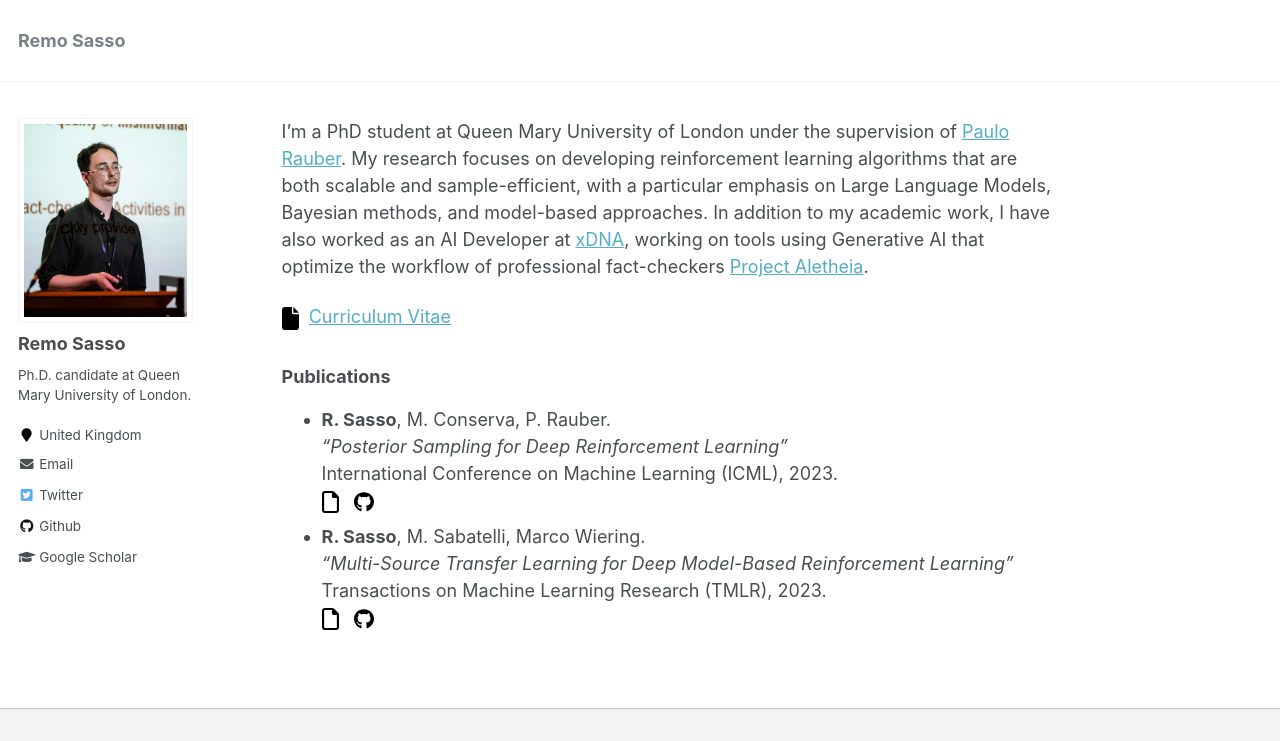
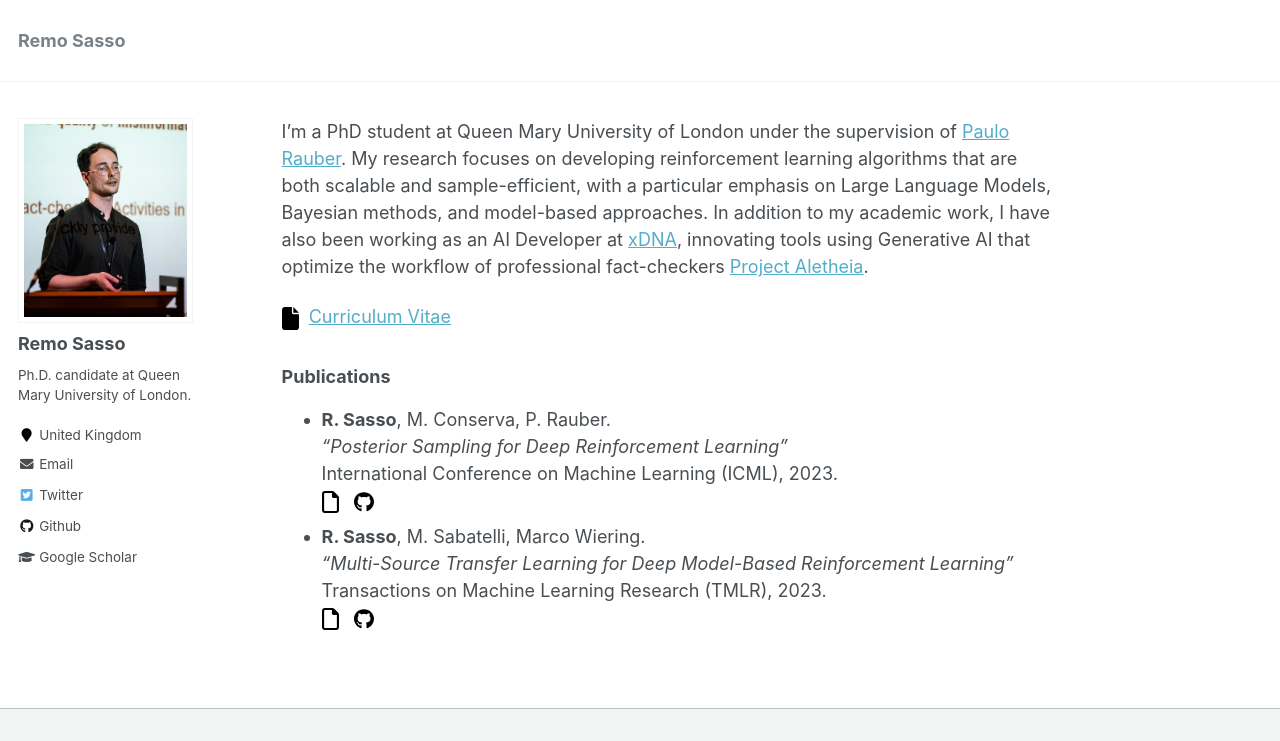
Before and after one commit to remosasso/remosasso.github.io, a Jekyll site: the page built from _pages/about.md, in a window 1280 px wide, cut to the strip 0-741 px from the top of the page. Built offline with Jekyll 4.4.1, drawn with Linux system fonts in a browser that asks for light colours.

Commit message:
Update about.md

```diff
--- a/_pages/about.md
+++ b/_pages/about.md
@@ -6,7 +6,7 @@ redirect_from:
   - /about.html
 ---
 
-I'm a PhD student at Queen Mary University of London under the supervision of [Paulo Rauber](https://www.paulorauber.com/). My research focuses on developing reinforcement learning algorithms that are both scalable and sample-efficient, with a particular emphasis on Large Language Models, Bayesian methods, and model-based approaches. In addition to my academic work, I have also worked as an AI Developer at [xDNA](https://xdna.nl/), working on tools using Generative AI that optimize the workflow of professional fact-checkers [Project Aletheia](https://gulbenkian.pt/emifund/projects/aletheia/).
+I'm a PhD student at Queen Mary University of London under the supervision of [Paulo Rauber](https://www.paulorauber.com/). My research focuses on developing reinforcement learning algorithms that are both scalable and sample-efficient, with a particular emphasis on Large Language Models, Bayesian methods, and model-based approaches. In addition to my academic work, I have also been working as an AI Developer at [xDNA](https://xdna.nl/), innovating tools using Generative AI that optimize the workflow of professional fact-checkers [Project Aletheia](https://gulbenkian.pt/emifund/projects/aletheia/).
 
 [<img src="../images/file-solid.svg" width="17" height="17">](../files/CV.pdf) &nbsp;[Curriculum Vitae](../files/CV.pdf)
 
```
